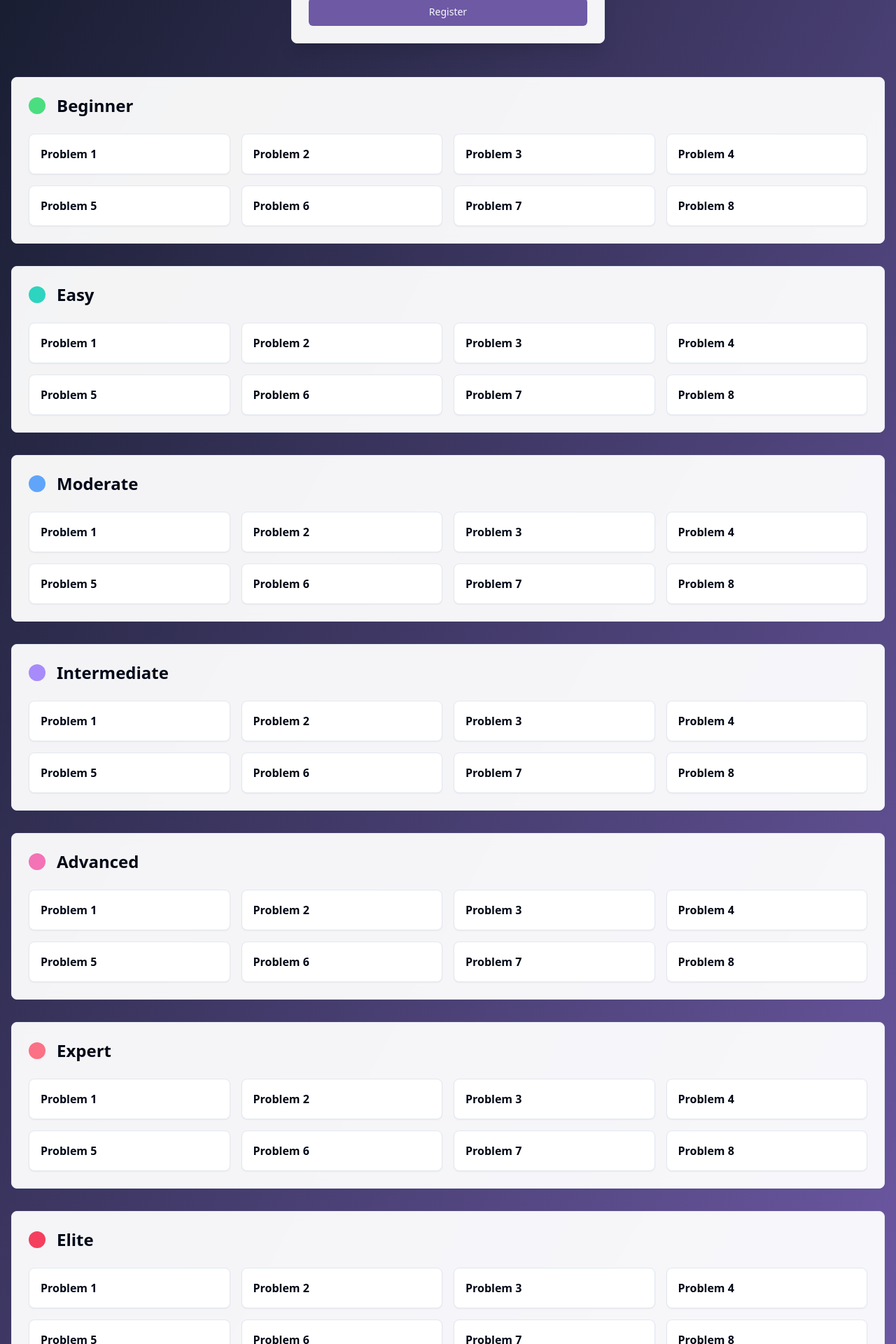
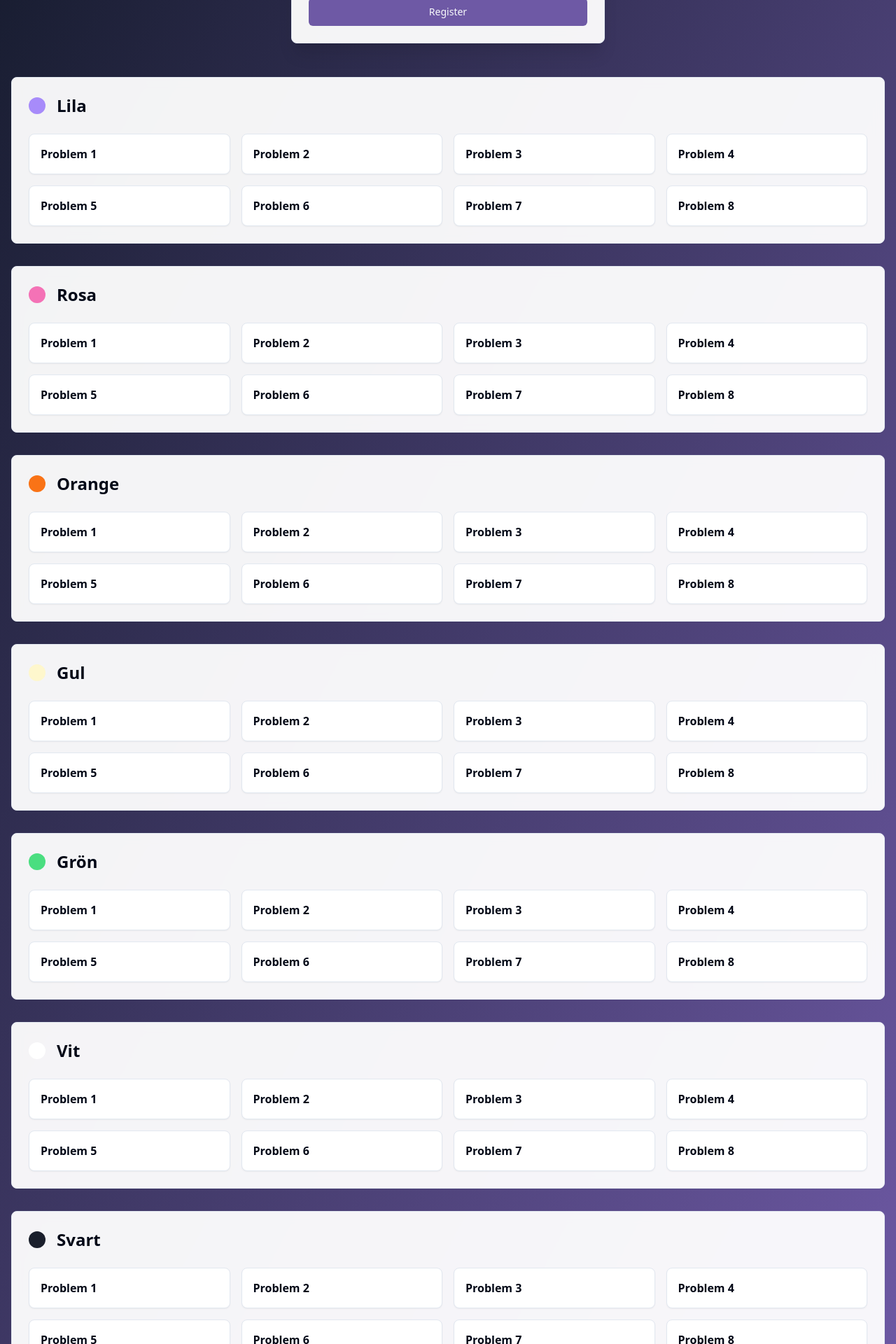
Before and after one commit to VeronicaAndersen/boulder-beat-scoreboard, a React (Vite) app: page / in a window 1280 px wide. Shown: the part 420-2340 px from the top of the page at 70% size. Built offline with nearby package versions, Linux system fonts and the light colour scheme.

Commit message:
Rename grades
Update grade names to Lila, Rosa, Orange, Gul, Grön, Vit, Svart

```diff
--- a/src/pages/Index.tsx
+++ b/src/pages/Index.tsx
@@ -1,13 +1,47 @@
-
 import { RegistrationForm } from "@/components/RegistrationForm";
 import { GradeSection } from "@/components/GradeSection";
 import type { Grade } from "@/types";
 
-// Example data - in a real app, this would come from a backend
 const grades: Grade[] = [
   {
     id: 1,
-    name: "Beginner",
+    name: "Lila",
+    color: "#A78BFA",
+    problems: Array.from({ length: 8 }, (_, i) => ({
+      id: i + 1,
+      name: `Problem ${i + 1}`,
+    })),
+  },
+  {
+    id: 2,
+    name: "Rosa",
+    color: "#F472B6",
+    problems: Array.from({ length: 8 }, (_, i) => ({
+      id: i + 1,
+      name: `Problem ${i + 1}`,
+    })),
+  },
+  {
+    id: 3,
+    name: "Orange",
+    color: "#F97316",
+    problems: Array.from({ length: 8 }, (_, i) => ({
+      id: i + 1,
+      name: `Problem ${i + 1}`,
+    })),
+  },
+  {
+    id: 4,
+    name: "Gul",
+    color: "#FEF7CD",
+    problems: Array.from({ length: 8 }, (_, i) => ({
+      id: i + 1,
+      name: `Problem ${i + 1}`,
+    })),
+  },
+  {
+    id: 5,
+    name: "Grön",
     color: "#4ADE80",
     problems: Array.from({ length: 8 }, (_, i) => ({
       id: i + 1,
@@ -15,45 +49,9 @@ const grades: Grade[] = [
     })),
   },
   {
-    id: 2,
-    name: "Easy",
-    color: "#2DD4BF",
-    problems: Array.from({ length: 8 }, (_, i) => ({
-      id: i + 1,
-      name: `Problem ${i + 1}`,
-    })),
-  },
-  {
-    id: 3,
-    name: "Moderate",
-    color: "#60A5FA",
-    problems: Array.from({ length: 8 }, (_, i) => ({
-      id: i + 1,
-      name: `Problem ${i + 1}`,
-    })),
-  },
-  {
-    id: 4,
-    name: "Intermediate",
-    color: "#A78BFA",
-    problems: Array.from({ length: 8 }, (_, i) => ({
-      id: i + 1,
-      name: `Problem ${i + 1}`,
-    })),
-  },
-  {
-    id: 5,
-    name: "Advanced",
-    color: "#F472B6",
-    problems: Array.from({ length: 8 }, (_, i) => ({
-      id: i + 1,
-      name: `Problem ${i + 1}`,
-    })),
-  },
-  {
     id: 6,
-    name: "Expert",
-    color: "#FB7185",
+    name: "Vit",
+    color: "#FFFFFF",
     problems: Array.from({ length: 8 }, (_, i) => ({
       id: i + 1,
       name: `Problem ${i + 1}`,
@@ -61,8 +59,8 @@ const grades: Grade[] = [
   },
   {
     id: 7,
-    name: "Elite",
-    color: "#F43F5E",
+    name: "Svart",
+    color: "#1A1F2C",
     problems: Array.from({ length: 8 }, (_, i) => ({
       id: i + 1,
       name: `Problem ${i + 1}`,
```
